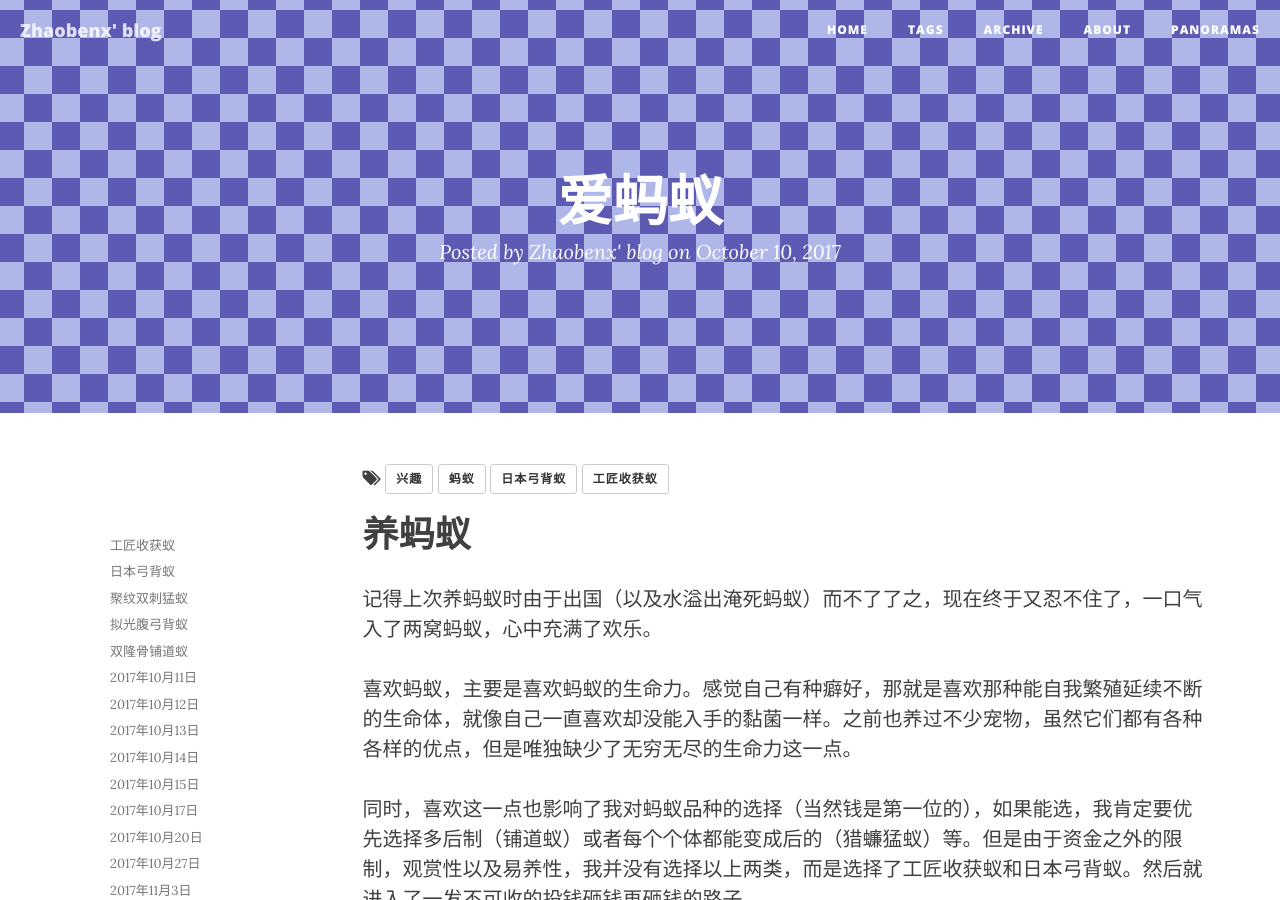
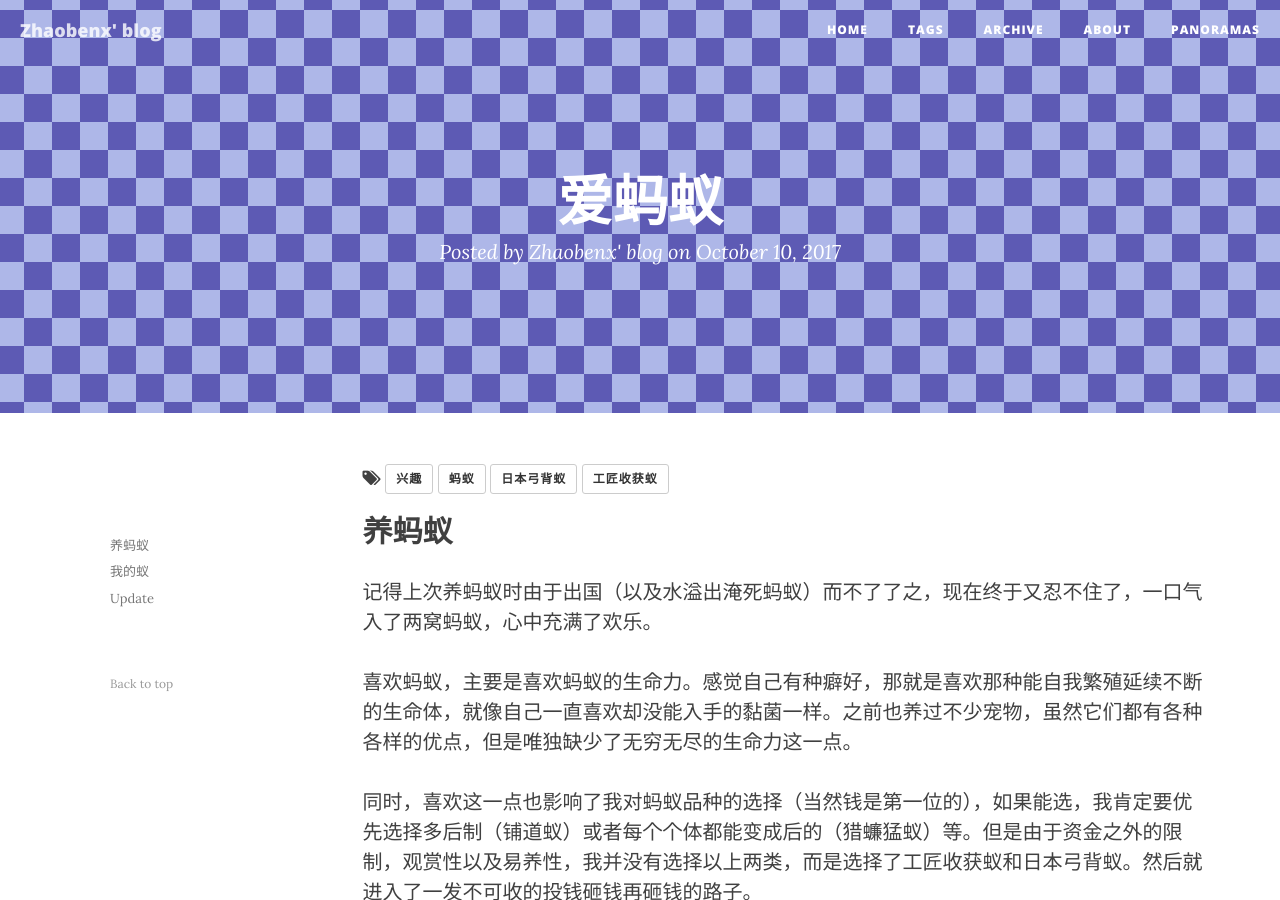
Before and after one commit to zhaobenx/zhaobenx.github.io, a Jekyll site: the page built from _posts/2017-10-10-love-ants.md, in a window 1280 px wide and 900 px high. Built offline with Jekyll 4.4.1, drawn with Linux system fonts in a browser that asks for light colours; nearby versions of some CDN libraries; comment, search, counter and statistics services are not loaded; some of the changed text lies outside the part shown.

Commit message:
Modify h1 h2 to h2 h3

```diff
--- a/_posts/2017-10-10-love-ants.md
+++ b/_posts/2017-10-10-love-ants.md
@@ -10,7 +10,7 @@
 published: true
 ---
 
-# 养蚂蚁
+## 养蚂蚁
 
 记得上次养蚂蚁时由于出国（以及水溢出淹死蚂蚁）而不了了之，现在终于又忍不住了，一口气入了两窝蚂蚁，心中充满了欢乐。
 
@@ -20,19 +20,19 @@
 
 而且这次我豁出去买了20多只小强（樱桃红蟑螂），偷偷瞒着室友怕被知道，真是豁出去了呀。但是显然我家的工匠很喜欢吸干小强，所以是不是还该考虑着搞点东西繁殖小强？但这真的不敢让室友知道，要不真的会被打死。
 
-# 我的蚁
+## 我的蚁
 
-##  工匠收获蚁
+###  工匠收获蚁
 
 相比日本弓背蚁来说，此类蚂蚁体型稍显娇小，在我收到日本弓背蚁之前还没有这么意识到，一对比就更明显了。但是优点明显，喂一堆种子放上喂水器，甩手走人就可以放养了。而且群落养大后各类种子的收集明显会漂亮很多。
 
 这次一次入手了一后加20多工，希望能好好生长早日变成百工大群。p.s. 今天（2017年10月9日）发现了一个死蚂蚁，同时也发现了一个蛹，群落扩张进行时！
 
-### 食性：
+#### 食性：
 
 收获蚁自然是喜欢种子啦，但是发现我的种群似乎对大点的种子不太感冒，也许是因为目前还没分化出大工，但是小型的种子他们还是很喜欢的。同时收获蚁似乎对甜食并不感冒，无论是蜂蜜、蜂蜜水还是冰糖，它们似乎都不太喜欢，但是他们特别喜欢肉食，泡开的干虾和小蟑螂都是它们的最爱。
 
-## 日本弓背蚁
+### 日本弓背蚁
 
 特点非常明显，那就是大！
 
@@ -40,11 +40,11 @@
 
 吸取了上次的教训，这次一下就入手了一后加50工，这样再折腾至少也能保证相当时间内群落还是有观赏性的。虽然货来了3、4天了，蚁后仍然一幅闷声大发财的样子，希望歇两天后能缓回来疯狂的给我生。
 
-### 食性：
+#### 食性：
 
 相比收获蚁，这窝弓背蚁表示出了对甜食无比的热爱，一开始的一滴蜜能让整个群落兴奋不已，扔块冰糖也能引起一堆蚂蚁的围攻。同时对肉食也有一定的兴趣，但相比工匠，它庞大的身躯并没有显示出对小蟑螂极度的热爱，仿佛只是以消灭入侵者来争斗而不是以捕食为目的。
 
-## 聚纹双刺猛蚁
+### 聚纹双刺猛蚁
 
 哇哇哇16号我的猛蚁终于到家了，实在是非常的开心。
 
@@ -54,24 +54,24 @@
 
 突然想到一个可怕之处，入巢时是有一只死掉的蚂蚁的，晚上时间不足，我也没去打理，结果第二天尸体就不见了，看来这种蚂蚁饿起来还是蛮凶猛的。
 
-### 食性：
+#### 食性：
 
 作为猛蚁，自然是会吃活食的，而且捕猎速度超级快，但是和弓背工匠不同，它们是杀死猎物后把猎物托回家。看他们捕猎也是十分的爽，但是昨天喂了不少食物，导致今天吃东西其实并不非常快，但是也能看出来它们的应用了。
 
 虽然是猛蚁，但是这蚂蚁竟然喜欢吃甜食！昨天刚到我第一下就先放了两坨棉花，一坨沾清水，一坨蜂蜜加上点水，结果它们都围着蜂蜜水不停的吸呀吸，吸着吸着还一起把棉花团往家搬，幸好我及时制止了它们，但这样看来樱桃蟑螂喂完之后它们还是能活的呀！
 
-### 居住环境：
+#### 居住环境：
 
 果然是一种干养蚁，试管巢我放了俩试管，一个堵水一个空的，结果它们都跑到空试管里了。干养蚁的话养起来也会方便不少呢。
 
 
-## 拟光腹弓背蚁
+### 拟光腹弓背蚁
 
 本来想买一窝二色盾胸切叶蚁来着，但是限于资金问题，最后还是选择了便宜实惠的拟光腹。
 
 拟光腹弓背蚁是淡黄带点透明的颜色，体型稍小于聚纹，后大概和日本的中工体型类似，但是相比日本更不怕震动和光照，应该是一种比较容易养的蚂蚁。但是这蚂蚁的攀爬能力不可小觑，垂直的亚克力丝毫没有压力，所以先暂时接了个带盖子的小活动区，等产了四五十工后再换其他的巢吧。
 
-## 双隆骨铺道蚁
+### 双隆骨铺道蚁
 
 同意是在二色盾的资金压力下，选择了大小类似，虽然不这么萌，但是生产快速的双隆骨铺道蚁。
 
@@ -83,9 +83,9 @@
 
 
 
-# Update
+## Update
 
-## 2017年10月11日
+### 2017年10月11日
 
 今天发现有蚂蚁开始死掉了。收获蚁死了一只小工蚁，弓背则被分尸了一直中工，另还有一只中工奄奄一息，估计命不久矣。
 
@@ -93,7 +93,7 @@
 
 不过令人高兴的是工匠那窝里已经有了一直蛹即将孵化了，新生命的到来看来是要给这些蚂蚁带来一些新气象了。同时没忍住剁手，又入手一窝据说十分好养的聚纹双刺猛蚁，我也是年纪青青就能拥有三窝蚂蚁的人了哈哈哈哈哈哈哈哈哈哈。
 
-## 2017年10月12日
+### 2017年10月12日
 
 今天弓背死了四只小工和两只大工，心里很是难受。查了很久分析原因大概如下：
 
@@ -103,13 +103,13 @@
 
 同时我发现堵水试管棉花塞的太松，所以把具支试管的底部水全倒掉了，换了一直堵水试管让蚂蚁饮水，希望接下来几天情况会变好些。
 
-## 2017年10月13日
+### 2017年10月13日
 
 弓背死了一只小工，那只死了的大工仍没有被拖出巢，看样子没死太多就是很好的事情。
 
 工匠的那个蛹已经孵化了！工匠又多一员体型很大的工蚁，以后没事要多喂喂小蟑螂补充营养呀~
 
-## 2017年10月14日
+### 2017年10月14日
 
 弓背又死了一只小工，希望接下来几天能够适应，很久没观察老后，也不知道其状况如何。昨天往巢里撒了点沙子，然后蚂蚁就自动把沙子搬到试管口封了一圈，看来还是小点的话更有安全感。又扔了只蟑螂，但是似乎也是不是很感兴趣，只是肢解，但是并没有吸干，像第一次一样，估计下次可以等些日子再来喂了。不知道那盒小樱桃还能撑多久呢。
 
@@ -117,11 +117,11 @@
 
 非常期待我的聚纹，有了聚纹估计蟑螂就可以消耗的快了，毕竟寝室养蟑螂也不是什么令人开心的事情。
 
-## 2017年10月15日
+### 2017年10月15日
 
 弓背继续死了一只小工，希望这个趋势能停下去，同时也好久没打扰蚁后了也不知道产卵了没，可以考虑周末看一眼。
 
-## 2017年10月17日
+### 2017年10月17日
 
 昨天我的聚纹双刺到家啦！ 十分开心呢，搭配试管巢感觉可以慢慢壮大族群了，就看里面有几只能生的蚂蚁了。开心！
 
@@ -129,7 +129,7 @@
 
 当然这三种蚂蚁都不是很饿，所以影响了捕猎的速度，所以我只能继续把那窝蟑螂养下去了……希望它们快快繁衍帮我解决这窝蟑螂，在寝室养总是心里没底呀！
 
-## 2017年10月20日
+### 2017年10月20日
 
 日本终于停止了死工，这两天都没发现有死工的现象。同时我扔了一块苔藓到巢里，结果蚂蚁们拿苔藓把试管口堵住了，大概还是小洞口比较安全吧。目前还没有发现日本有产卵的迹象。
 
@@ -137,35 +137,35 @@
 
 聚纹依旧凶猛，扔蟑螂捕猎就是爽，尸体已经在啃的，看上去食量似乎要比大群的日本还大，不知道死没死，似乎死了也会分尸。同时也没有发现有新生蚂蚁，似乎有两只蚂蚁嘴里拿着什么东西，但实在是分不清是卵或者食物什么的。
 
-## 2017年10月27日
+### 2017年10月27日
 
 聚纹出来了个幼虫！好几天前确实发现了有非常细小的卵，今天瞅了瞅发现已经有一只小幼虫了，有成虫肚子这么大了。高兴的我抓紧扔了只蟑螂，以后要多补一补呀。
 
-## 2017年11月3日
+### 2017年11月3日
 
 今天给日本清理了一下巢穴，发现还是产了两个卵的，发展还是有望的，就是不知道今天这么一打扰会不会吃卵了呢。 同时发现聚纹的幼虫已经大到和成虫相当了，工蚁已经不用嘴一直叼着了，要有新成虫了，开心呀。
 
 下一步准备入点拟光腹弓背蚁，便宜。
 
-## 2017年11月6日
+### 2017年11月6日
 
 工匠又孵出一只工蚁，似乎比第一只更大了，但是蚁后似乎也不再继续产卵了，可能是因为天冷了吧。同时也发现了一只小工的尸体躺在垃圾堆上。
 
-## 2017年11月7日
+### 2017年11月7日
 
 拟光腹到啦！一后一茧六工（茧晚上就破了），而且到了就产了个卵。为了点糖水，但是看样子不怎么想吃的样子。
 
 同时也买了黄粉虫和九龙虫，蚂蚁们的肉食看来是不缺少了。
 
-## 2017年11月9日
+### 2017年11月9日
 
 聚纹终于结出了第一个茧，第二个茧也是分分钟的事情。之前也有听说猛蚁结茧需要土，所以巢会比较脏，几天前我也特地往活动区放了些沙子，一直也没怎么动，但是今天一看，发现好多沙子都被搬到了巢里，甚至喂九龙虫残留的一个藏红花也被搬进去了，整个巢真是脏乱差。但是脏乱中要有新工出生了，想想就开心，而且这窝蚂蚁能否继续生存（真蚁后还是工蚁繁殖）也能见分晓了。期待破茧那天！
 
-## 2017年11月10日
+### 2017年11月10日
 
 聚纹又结了三个茧，现在是四个茧了，虽然幼虫一开始长势差好几天，但却在一天内都结茧了，所以怀疑是不是之前没放沙子没介结茧呢。期待
 
-## 2017年11月12日
+### 2017年11月12日
 
 聚纹又结了一个茧，现在总共5个了。发现聚纹特别喜欢将茧搬来搬去的，似乎是躲着光，哪里暗搬哪里，而且单层卫生纸的遮光似乎并没什么用。
 
@@ -173,7 +173,7 @@
 
 拟光腹群落还是一样的，基本不出试管，扔了蚊子倒是很快就分尸了。蜂蜜水也都被蚊子尸体填上了，估计发展成大群落还要好久呢。
 
-## 2017年11月13日
+### 2017年11月13日
 
 聚纹又结了一个茧，现在是七个茧了，但是幼虫似乎没几条了，不过这样也很好呀！
 
@@ -181,16 +181,16 @@
 
 大概想入手刻纹棱胸切叶蚁了。
 
-## 2017年11月17日
+### 2017年11月17日
 
 聚纹现在总共是九个茧了，真的是生产速度太快了，幼虫数量就没这么多了。同时聚纹似乎对樱桃蟑螂的喜爱程度要远大于对面包虫的喜爱，而且似乎对九龙虫的成虫完全无感，甚至还会躲着，真是太有趣了。
 
 面包虫突然就结茧了，一共有三个，还有一个化茧失败的，扔给了工匠，但是工匠似乎并不感冒。同时扔了一个完整的茧给日本，即使成了茧黄粉虫仍会死亡翻滚，但是日本咬了几次之后直接把茧扔到了垃圾堆里，似乎并无损伤。
 
-## 2017年11月20日
+### 2017年11月20日
 
 聚纹又来了一个茧，总共十个了。这么冷的天还在下蛋也真是辛苦了。这应该是我四窝蚂蚁中繁殖最快的一窝了，当然前提是生出来的蚂蚁不是公主的话。
 
-## 2017年12月4日
+### 2017年12月4日
 
 双隆骨铺道蚁到货啦，买了两后几十工，可惜其中一个后少了一条半的腿，希望不会影响到生育。想来还是喜欢这种密密麻麻的生物呀。
```
Also changed, not shown: _posts/2018-03-29-Develop-OpenCV-using-CLion-and-MinGW-on-Windows.md (+11 -11 lines).
